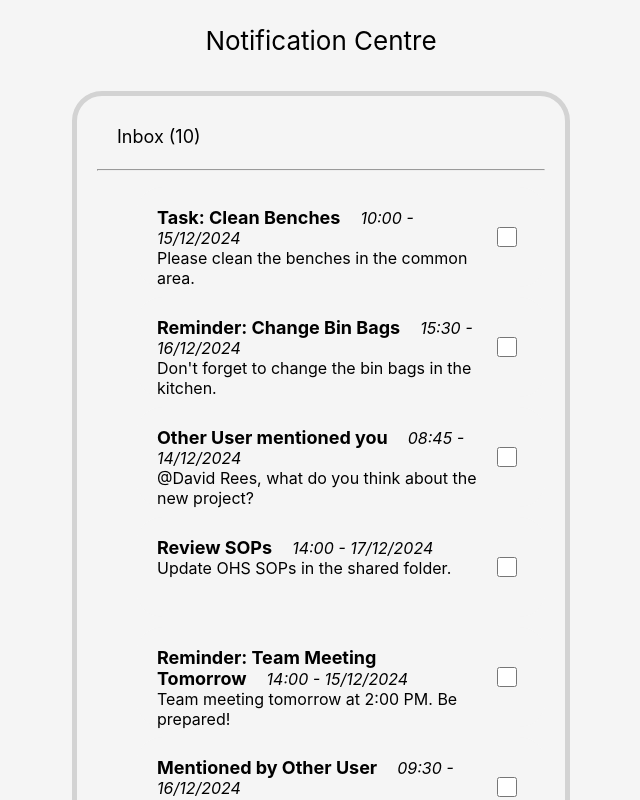
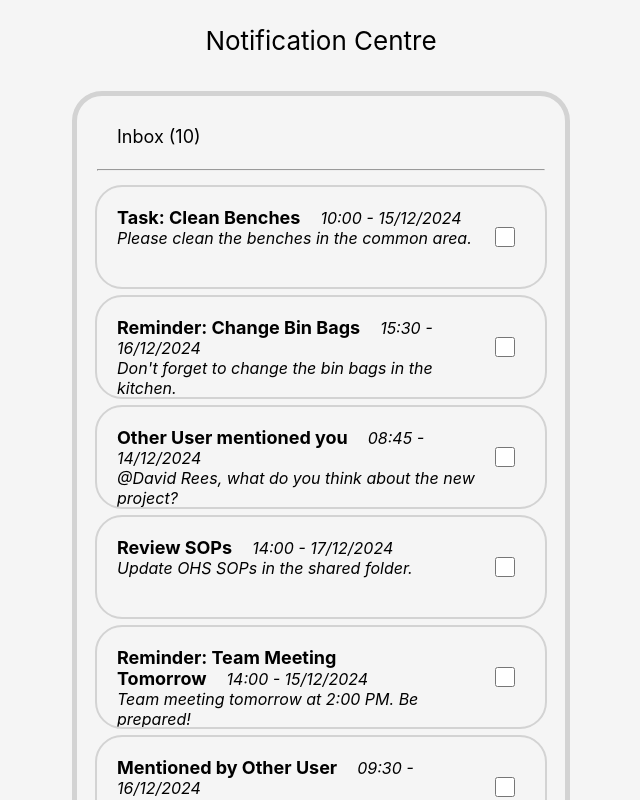
Before and after one commit to FluxOblivion/CompoundNotifications, a React (Create React App) app in the folder compound-eval/: page / in a window 1280 px wide. Shown: the top 800 px of the page, without its empty margins (319-959 px from the left). Built offline with nearby package versions, Linux system fonts and the light colour scheme.

Commit message:
Removed inline spacing; added border to each item

```diff
--- a/compound-eval/src/component/notificationPanel.css
+++ b/compound-eval/src/component/notificationPanel.css
@@ -7,6 +7,7 @@
     margin-bottom: 10px;
     border-radius: 25px;
     display: flex;
+    outline: lightgray solid 2px;
 }
 
 .notification-object:hover {
@@ -56,6 +57,12 @@ b {
 
 p {
     margin: 0px;
+    font-style: italic;
+    font-size: medium;
+}
+
+ul {
+    padding-inline-start: 0;
 }
 
 .notification-panel {
--- a/compound-eval/src/component/notificationPanel.tsx
+++ b/compound-eval/src/component/notificationPanel.tsx
@@ -32,7 +32,7 @@ function NotificationObject({ title, description, notificationDate }) {
                     <b>{title}</b>
                     <i>{formattedDate}</i>
                 </div>
-                <div>{description}</div>
+                <p>{description}</p>
             </div>
             <div className="n-read">
                 <input
```
